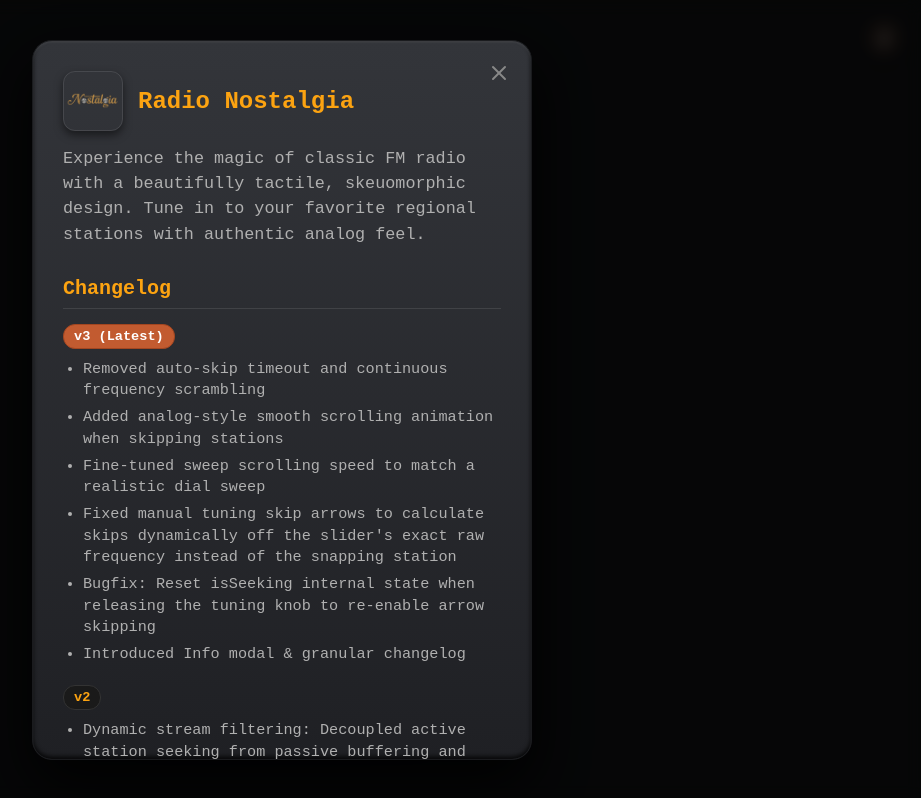
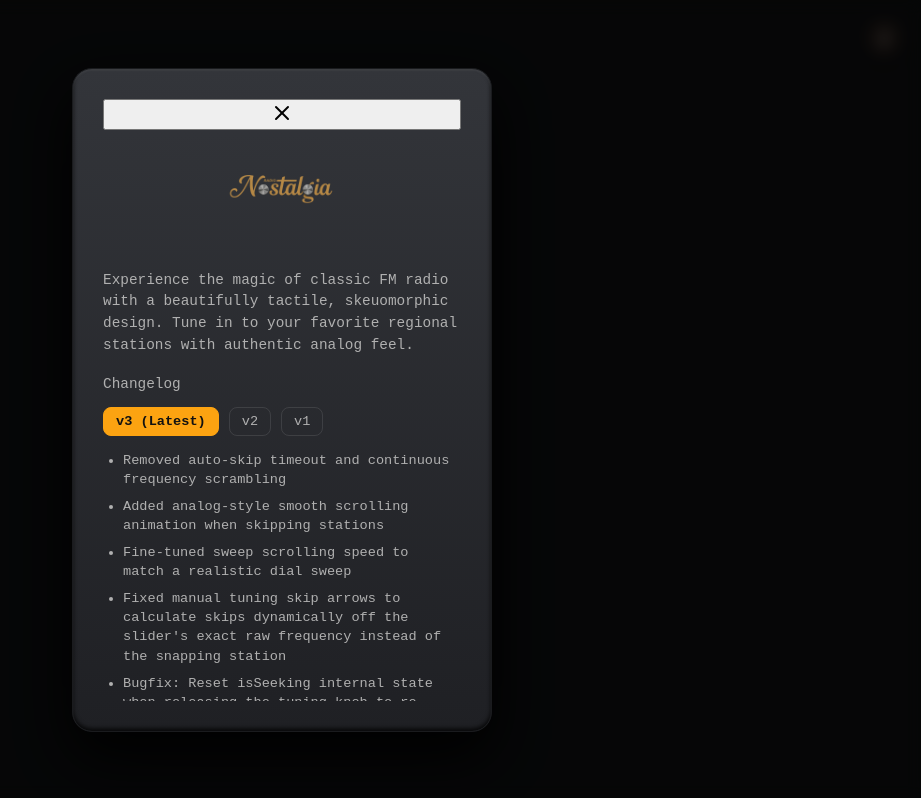
Before and after one commit to Kashy222/radio-box, a React (Vite) app: page / in a window 1280 px wide. Both pictures are taken after a click on the button "Info". Shown: the whole page, without its empty margins (358-1279 px from the left). Built offline with nearby package versions, Linux system fonts and the light colour scheme; a web font is replaced by a local one; what @capacitor/core would draw is missing.

Commit message:
UI: Overhaul Info modal to use a tabbed changelog view and refine overall layout

```diff
--- a/src/App.css
+++ b/src/App.css
@@ -1222,11 +1222,8 @@
   border-radius: 20px;
   border: 1px solid #1a1b1e;
   width: 100%;
-  max-width: 500px;
+  max-width: 420px;
   max-height: 90vh;
-  overflow-y: auto;
-  -ms-overflow-style: none;
-  scrollbar-width: none;
   padding: 30px;
   position: relative;
   box-shadow:
@@ -1235,101 +1232,103 @@
     inset 0 -2.5px 4px rgba(0, 0, 0, 0.8);
   color: #d1d1d1;
   font-family: 'Doto', monospace;
+  font-size: 0.9rem;
+  text-shadow: none;
+  display: flex;
+  flex-direction: column;
 }
 
-.info-modal-content::-webkit-scrollbar {
+.info-modal-header-centered {
+  display: flex;
+  justify-content: center;
+  align-items: center;
+  margin-bottom: 20px;
+}
+
+.info-logo-large {
+  width: 120px;
+  height: 120px;
+  object-fit: cover;
+  border: none;
+  box-shadow: none;
+}
+
+.info-desc {
+  font-size: 0.9rem;
+  line-height: 1.5;
+  color: #b0b0b0;
+  margin-bottom: 20px;
+  text-shadow: none;
+}
+
+.changelog-container {
+  display: flex;
+  flex-direction: column;
+  flex: 1;
+  min-height: 0;
+}
+
+.changelog-header-text {
+  font-size: 0.9rem;
+  color: #b0b0b0;
+  margin-bottom: 15px;
+  text-shadow: none;
+}
+
+.changelog-tabs {
+  display: flex;
+  gap: 10px;
+  margin-bottom: 15px;
+}
+
+.changelog-tab {
+  background: transparent;
+  border: 1px solid rgba(255, 255, 255, 0.1);
+  color: #b0b0b0;
+  padding: 6px 12px;
+  border-radius: 8px;
+  cursor: pointer;
+  font-family: inherit;
+  font-size: 0.85rem;
+  transition: all 0.2s ease;
+}
+
+.changelog-tab:hover {
+  background: rgba(255, 255, 255, 0.05);
+}
+
+.changelog-tab.active {
+  background: #fca311;
+  color: #111;
+  border-color: #fca311;
+  font-weight: bold;
+}
+
+.changelog-tab-content {
+  flex: 1;
+  overflow-y: auto;
+  min-height: 150px;
+  max-height: 250px;
+  padding-right: 10px;
+  -ms-overflow-style: none;
+  scrollbar-width: none;
+}
+
+.changelog-tab-content::-webkit-scrollbar {
   display: none;
 }
 
-.close-btn {
-  position: absolute;
-  top: 15px;
-  right: 15px;
-  background: transparent;
-  border: none;
-  color: #888;
-  cursor: pointer;
-  padding: 5px;
-  display: flex;
-  align-items: center;
-  justify-content: center;
-  transition: color 0.2s ease;
-}
-
-.close-btn:hover {
-  color: #fff;
-}
-
-.info-modal-header {
-  display: flex;
-  align-items: center;
-  gap: 15px;
-  margin-bottom: 15px;
-}
-
-.info-logo {
-  width: 60px;
-  height: 60px;
-  border-radius: 12px;
-  object-fit: cover;
-  box-shadow: 0 4px 8px rgba(0,0,0,0.5);
-  border: 1px solid rgba(255,255,255,0.1);
-}
-
-.info-modal-header h2 {
-  margin: 0;
-  font-size: 1.5rem;
-  font-weight: 700;
-  color: #fca311;
-}
-
-.info-desc {
-  font-size: 1.05rem;
-  line-height: 1.5;
-  color: #b0b0b0;
-  margin-bottom: 30px;
-}
-
-.changelog h3 {
-  font-size: 1.25rem;
-  margin: 0 0 15px 0;
-  padding-bottom: 8px;
-  border-bottom: 1px solid rgba(255,255,255,0.1);
-  color: #fca311;
-}
-
-.changelog-item {
-  margin-bottom: 20px;
-}
-
-.changelog-item .version {
-  display: inline-block;
-  background: #1a1a1a;
-  color: #fca311;
-  border: 1px solid #333;
-  padding: 4px 10px;
-  border-radius: 12px;
-  font-size: 0.85rem;
-  font-weight: 600;
-  margin-bottom: 10px;
-}
-
-.changelog-item:first-of-type .version {
-  background: #c25b30;
-  color: #fff;
-  border-color: #a34620;
-}
-
-.changelog-item ul {
+.changelog-tab-content ul {
   margin: 0;
   padding-left: 20px;
 }
 
-.changelog-item li {
-  margin-bottom: 6px;
-  font-size: 0.95rem;
+.changelog-tab-content li {
+  margin-bottom: 8px;
+  font-size: 0.85rem;
   color: #b0b0b0;
   line-height: 1.4;
+  text-shadow: none;
 }
 
 .info-icon-text {
--- a/src/App.jsx
+++ b/src/App.jsx
@@ -55,6 +55,41 @@ const REGIONS = [
   { id: 'AS', code: 'JP', name: 'Rest Asia', flagUrl: '/images/Rest Of Asia.svg' },
   { id: 'LA', code: 'BR', name: 'Latin America', flagUrl: '/images/Latin America.svg' },
   { id: 'AU', code: 'AU', name: 'Oceania', flagUrl: '/images/Oceania.svg' },
+];
+
+const CHANGELOG_DATA = [
+  {
+    version: 'v3 (Latest)',
+    id: 'v3',
+    items: [
+      "Removed auto-skip timeout and continuous frequency scrambling",
+      "Added analog-style smooth scrolling animation when skipping stations",
+      "Fine-tuned sweep scrolling speed to match a realistic dial sweep",
+      "Fixed manual tuning skip arrows to calculate skips dynamically off the slider's exact raw frequency instead of the snapping station",
+      "Bugfix: Reset isSeeking internal state when releasing the tuning knob to re-enable arrow skipping",
+      "Introduced Info modal & granular changelog"
+    ]
+  },
+  {
+    version: 'v2',
+    id: 'v2',
+    items: [
+      "Dynamic stream filtering: Decoupled active station seeking from passive buffering and blocked injected streams (zeno.fm)",
+      "Refined dot-matrix LCD typography: Fixed text truncation, accurate volume bar dots scaling, and stretched tuning grids to full width",
+      "UX Enhancements: Engineered a moving \"*_*\" and \"-_-\" offline/no-signal indicator animation when streams disconnect",
+      "Robust state management: Added auto-resume of audio streams upon internet reconnection",
+      "Complete UI animations: Built the power-off collapse effect and authentic loading/buffering LCD screens"
+    ]
+  },
+  {
+    version: 'v1',
+    id: 'v1',
+    items: [
+      "Initial architecture and design of the fully skeuomorphic UI",
+      "Mathematical mappings for rotating tuning knobs and volume controls to stream parameters",
+      "Integrated a classic digital LCD screen for frequency rendering"
+    ]
+  }
 ];
 
 const fetchRegionalStations = async (countryCode, cityName) => {
@@ -202,6 +237,7 @@ function App() {
   const [isLocationModalOpen, setIsLocationModalOpen] = useState(false);
   const [selectedRegionId, setSelectedRegionId] = useState(null);
   const [hubCity, setHubCity] = useState(null);
+  const [activeTab, setActiveTab] = useState('v3');
 
   // Migrate old saved stations with "Mumbai" suffix
   useEffect(() => {
@@ -1029,43 +1065,33 @@ function App() {
             <button className="close-btn" onClick={() => setIsInfoModalOpen(false)}>
               <X size={24} />
             </button>
-            <div className="info-modal-header">
-              <img src="/nostalgia_logo.png" alt="Radio Nostalgia" className="info-logo" />
-              <h2>Radio Nostalgia</h2>
+            <div className="info-modal-header-centered">
+              <img src="/nostalgia_logo.png" alt="Radio Nostalgia" className="info-logo-large" />
             </div>
             <p className="info-desc">
               Experience the magic of classic FM radio with a beautifully tactile, skeuomorphic design. Tune in to your favorite regional stations with authentic analog feel.
             </p>
 
-            <div className="changelog">
-              <h3>Changelog</h3>
-              <div className="changelog-item">
-                <span className="version">v3 (Latest)</span>
+            <div className="changelog-container">
+              <div className="changelog-header-text">Changelog</div>
+
+              <div className="changelog-tabs">
+                {CHANGELOG_DATA.map(tab => (
+                  <button
+                    key={tab.id}
+                    className={`changelog-tab ${activeTab === tab.id ? 'active' : ''}`}
+                    onClick={() => setActiveTab(tab.id)}
+                  >
+                    {tab.version}
+                  </button>
+                ))}
+              </div>
+
+              <div className="changelog-tab-content">
                 <ul>
-                  <li>Removed auto-skip timeout and continuous frequency scrambling</li>
-                  <li>Added analog-style smooth scrolling animation when skipping stations</li>
-                  <li>Fine-tuned sweep scrolling speed to match a realistic dial sweep</li>
-                  <li>Fixed manual tuning skip arrows to calculate skips dynamically off the slider's exact raw frequency instead of the snapping station</li>
-                  <li>Bugfix: Reset isSeeking internal state when releasing the tuning knob to re-enable arrow skipping</li>
-                  <li>Introduced Info modal & granular changelog</li>
-                </ul>
-              </div>
-              <div className="changelog-item">
-                <span className="version">v2</span>
-                <ul>
-                  <li>Dynamic stream filtering: Decoupled active station seeking from passive buffering and blocked injected streams (zeno.fm)</li>
-                  <li>Refined dot-matrix LCD typography: Fixed text truncation, accurate volume bar dots scaling, and stretched tuning grids to full width</li>
-                  <li>UX Enhancements: Engineered a moving "*_*" and "-_-" offline/no-signal indicator animation when streams disconnect</li>
-                  <li>Robust state management: Added auto-resume of audio streams upon internet reconnection</li>
-                  <li>Complete UI animations: Built the power-off collapse effect and authentic loading/buffering LCD screens</li>
-                </ul>
-              </div>
-              <div className="changelog-item">
-                <span className="version">v1</span>
-                <ul>
-                  <li>Initial architecture and design of the fully skeuomorphic UI</li>
-                  <li>Mathematical mappings for rotating tuning knobs and volume controls to stream parameters</li>
-                  <li>Integrated a classic digital LCD screen for frequency rendering</li>
+                  {CHANGELOG_DATA.find(t => t.id === activeTab).items.map((item, idx) => (
+                    <li key={idx}>{item}</li>
+                  ))}
                 </ul>
               </div>
             </div>
```
